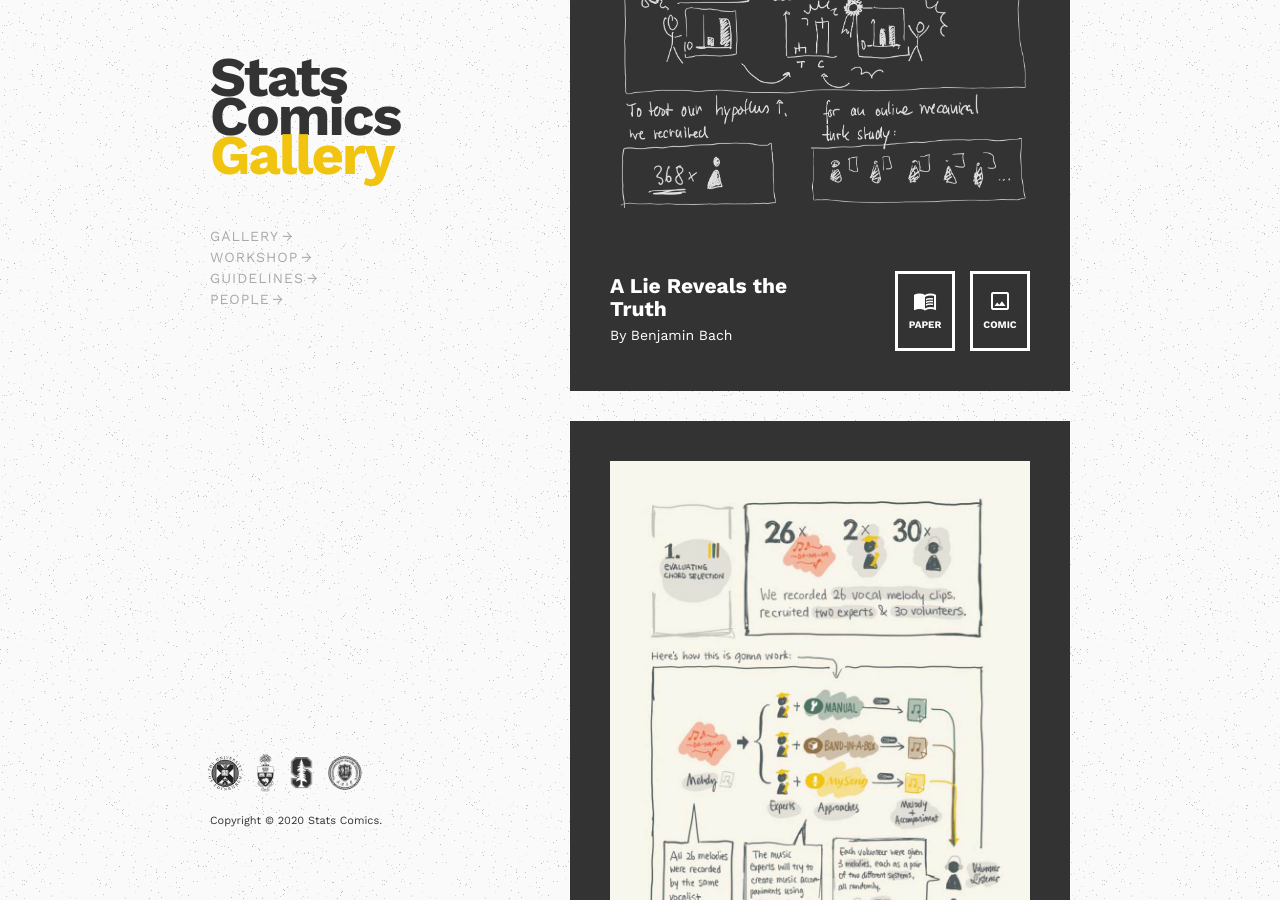
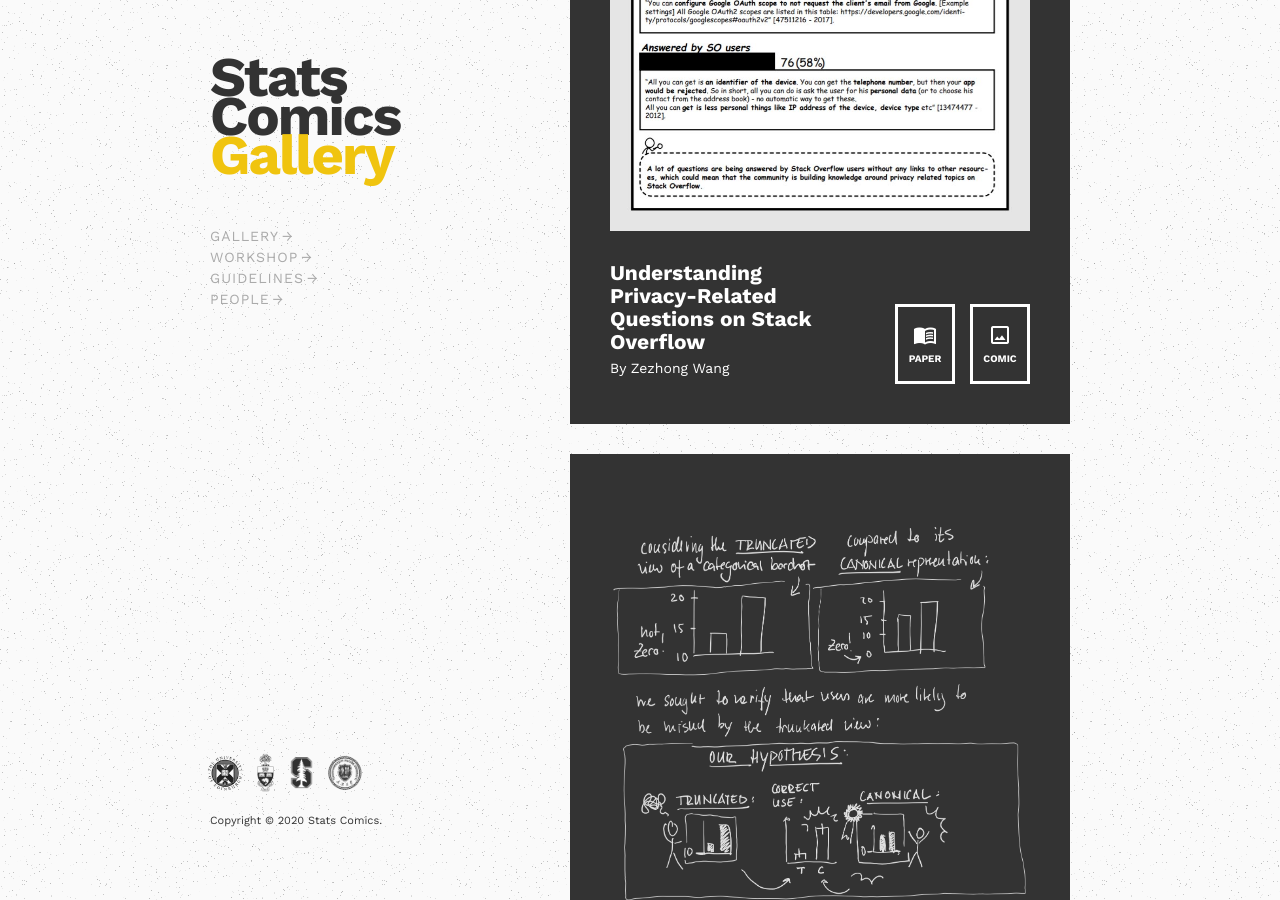
Before and after one commit to statscomics/statscomics.github.io, a Jekyll site: the page built from gallery.md, in a window 1280 px wide and 900 px high, scrolled down 1198 px. Built offline with Jekyll 4.4.1, drawn with Linux system fonts in a browser that asks for light colours.

Commit message:
update-privacy-comics

```diff
--- a/_config.yml
+++ b/_config.yml
@@ -1,6 +1,6 @@
 theme: jekyll-theme-minimal
-title: "Stats Comics"
-description: "Data Comics for Reporting Controlled Experiments in HCI"
+title: "Data Comics for Reporting Studies"
+description: "Making papers and other scientific reports easier to read"
 relative_links:
   enabled: true
   collections: true
--- a/gallery.md
+++ b/gallery.md
@@ -25,6 +25,34 @@ title: Gallery
           <small>Paper</small>
         </a>
         <a href="/gallery/weighted.html" class="exhib-button">
+          <i class="material-icons">crop_original</i>
+          <small>Comic</small>
+        </a>
+      </div>
+    </div>
+  </div>
+
+
+  <div class="single-exhib">
+    <div class="exhib-img">
+      <img src="assets/gallery/5-0.jpg" />
+    </div>
+    <div class="exhib-info">
+      <div class="exhib-text">
+        <h2>
+          Understanding Privacy-Related Questions on Stack Overflow
+        </h2>
+        <p>By Zezhong Wang</p>
+      </div>
+      <div class="exhib-links">
+        <a
+          href="https://www.wiki.ed.ac.uk/display/TRG/Developer-Centred+Security+and+Privacy"
+          class="exhib-button"
+        >
+          <i class="material-icons">menu_book</i>
+          <small>Paper</small>
+        </a>
+        <a href="/gallery/privacy.html" class="exhib-button">
           <i class="material-icons">crop_original</i>
           <small>Comic</small>
         </a>
```
Also changed, not shown: gallery/privacy.md (added, +8 -0 lines), 2 other files.
